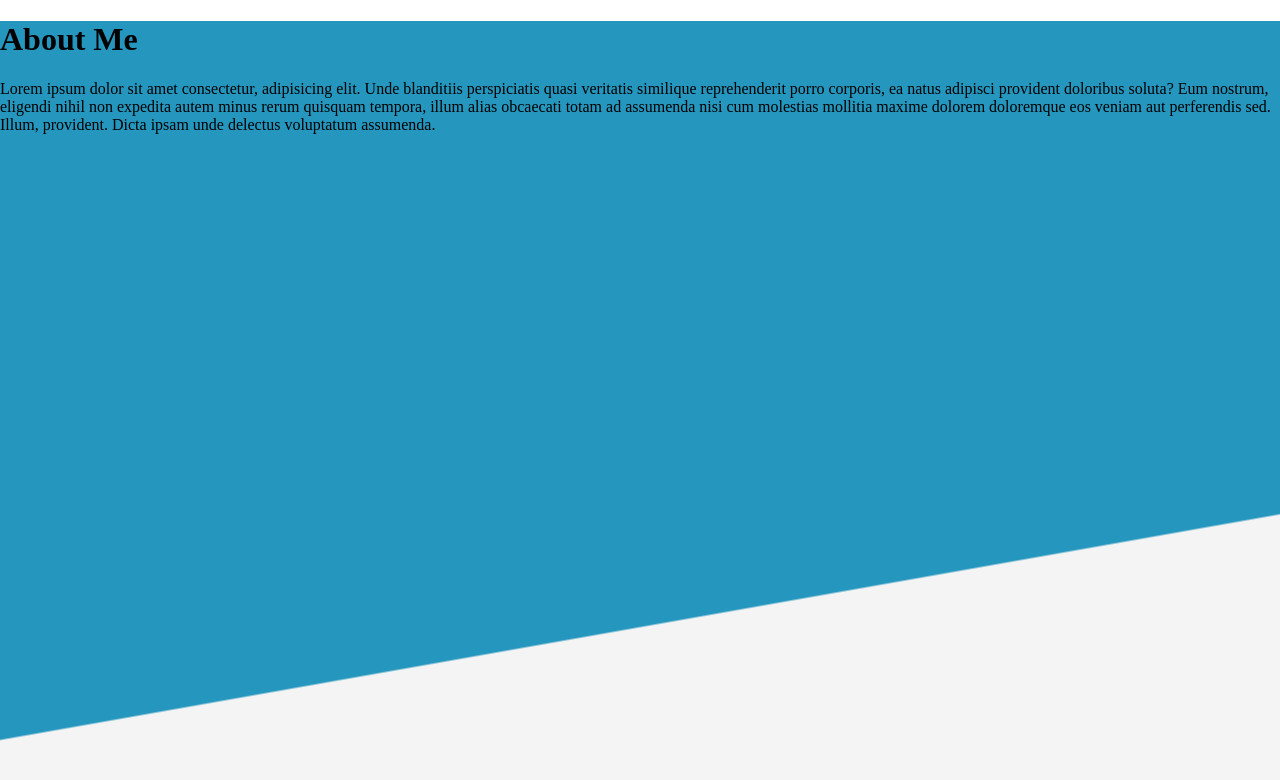
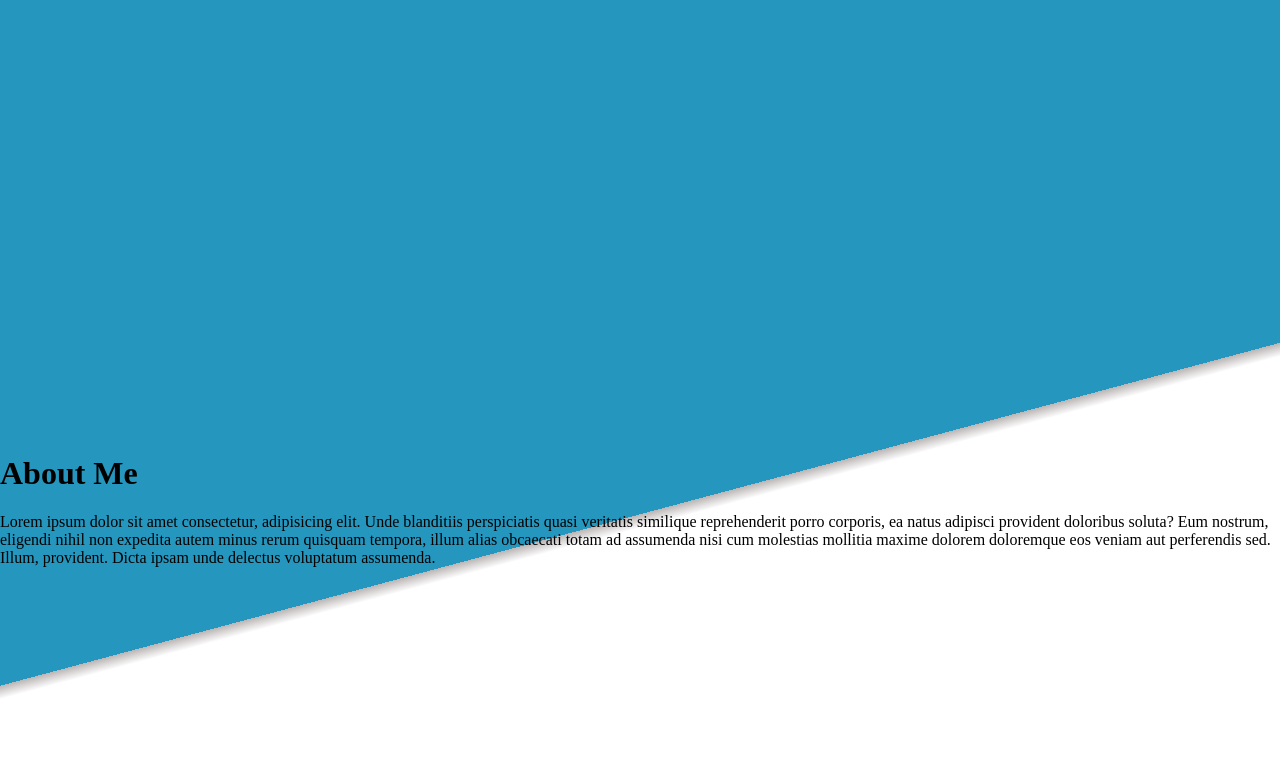
Before and after one commit to miamam1/TOP-Homepage, a website built with webpack: page src/index.html in a window 1280 px wide. Built offline with nearby package versions, Linux system fonts and the light colour scheme; a web font is replaced by a local one.

Commit message:
Added background for first area

```diff
--- a/src/index.css
+++ b/src/index.css
@@ -1,11 +1,12 @@
-body {
+body, html{
     margin: 0;
     padding: 0;
+    display: grid;
+
 }
 
 .aboutMeContainer {
-    background: linear-gradient(170deg,#2596be 70%, #F4F4F4 calc(70% + 2px));
-
+    background: linear-gradient(165deg, #2596be 60%,  rgb(187, 181, 181) 0.5%, white calc(61% + 2px));
     height: 100vh;
-
+    display: grid;
 }
--- a/src/index.html
+++ b/src/index.html
@@ -13,6 +13,7 @@
 </head>
 <body>
     <div class="aboutMeContainer">
+        <div class="background"></div>
         <div class="aboutMeImage">
             <!-- <img src="./pexels-ketut-subiyanto-4350097.jpg" alt=""> -->
         </div>
```
